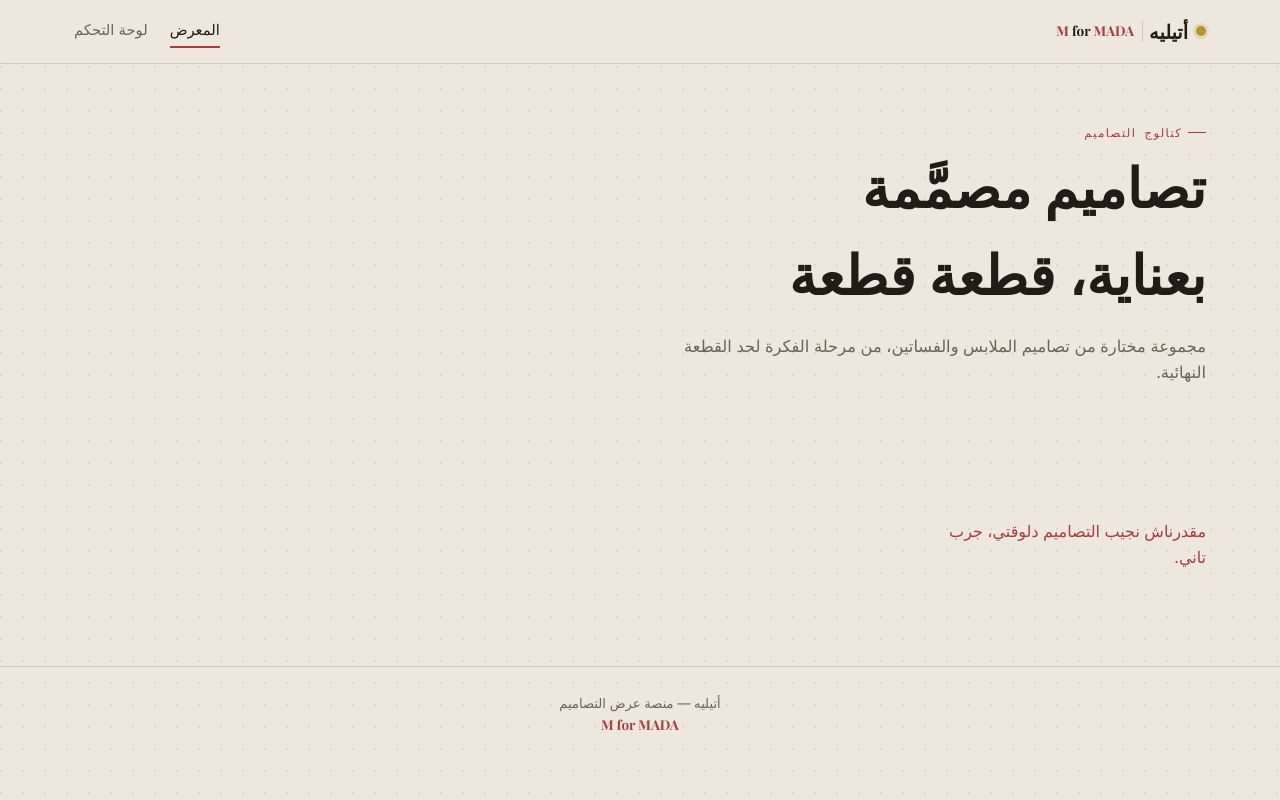
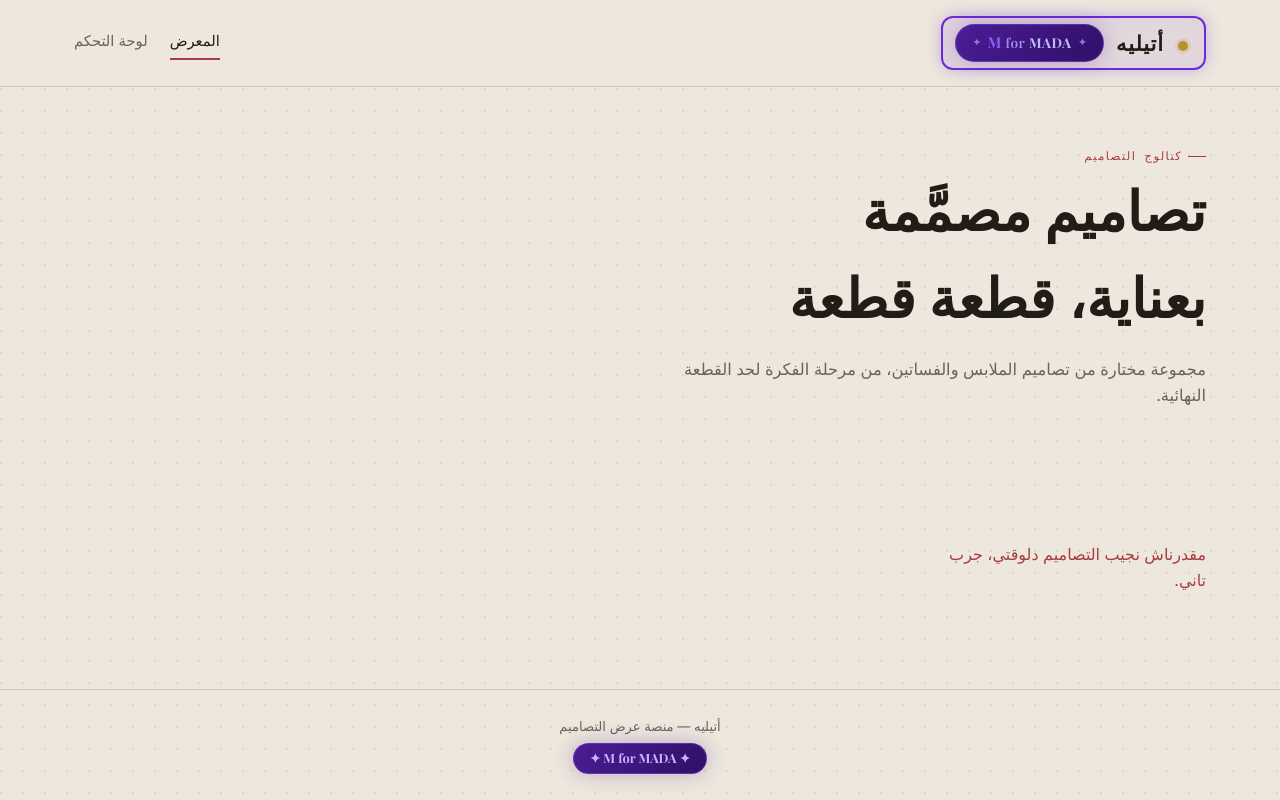
Before and after one commit to fake30201-star/design, a website: page public/index.html in a window 1280 px wide. Drawn offline with nearby package versions, Linux system fonts and the light colour scheme; no server answers.

Commit message:
Update index.html

```diff
--- a/public/index.html
+++ b/public/index.html
@@ -12,15 +12,15 @@
 
 <header class="site-header">
   <div class="header-inner">
-    <div class="brand" style="display:flex;align-items:center;gap:8px;">
-      <span class="pin"></span>
-      <span style="display:flex;align-items:center;gap:6px;">
-        <span style="font-family:'Playfair Display',serif;font-weight:700;font-size:1.2rem;">أتيليه</span>
-        <a href="https://protofile-sepia.vercel.app/" target="_blank"
-           style="text-decoration:none;font-family:'Playfair Display',serif;font-weight:700;font-size:0.85rem;color:var(--wine);border-right:1px solid var(--line);padding-right:8px;">
-          M <span style="color:var(--ink);">for</span> MADA
-        </a>
-      </span>
+    <div class="brand-wrapper">
+      <span class="brand-name"><span class="pin" style="display:inline-block;width:10px;height:10px;border-radius:50%;background:var(--brass);box-shadow:0 0 0 3px rgba(184,146,46,0.18);margin-left:8px;"></span> أتيليه</span>
+      <a href="https://protofile-sepia.vercel.app/" target="_blank" class="mada-badge">
+        <span class="star">✦</span>
+        <span class="mada-text">
+          <span class="letter-m">M</span> <span class="highlight">for</span> MADA
+        </span>
+        <span class="star">✦</span>
+      </a>
     </div>
     <nav class="header-nav">
       <a href="/index.html" class="active">المعرض</a>
@@ -50,8 +50,8 @@
   <span>أتيليه — منصة عرض التصاميم</span>
   <br>
   <a href="https://protofile-sepia.vercel.app/" target="_blank"
-     style="color:var(--wine);text-decoration:none;font-family:'Playfair Display',serif;font-weight:700;font-size:0.85rem;">
-    M for MADA
+     style="display:inline-block;margin-top:6px;padding:4px 16px;background:linear-gradient(135deg,#4c1d95,#2e1065);border:1.5px solid rgba(139,92,246,0.4);border-radius:999px;color:#C4B5FD;text-decoration:none;font-family:'Playfair Display',serif;font-weight:700;font-size:0.8rem;box-shadow:0 0 20px rgba(76,29,149,0.3);transition:all 0.3s ease;">
+    ✦ M for MADA ✦
   </a>
 </footer>
 
```
